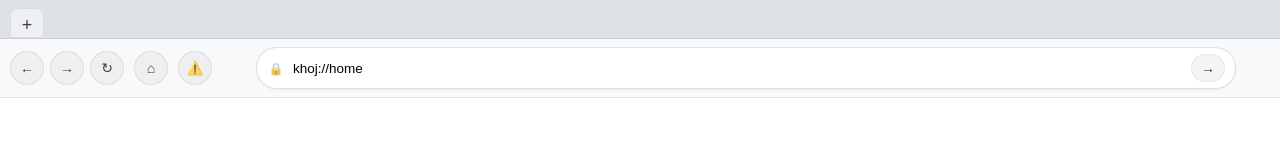
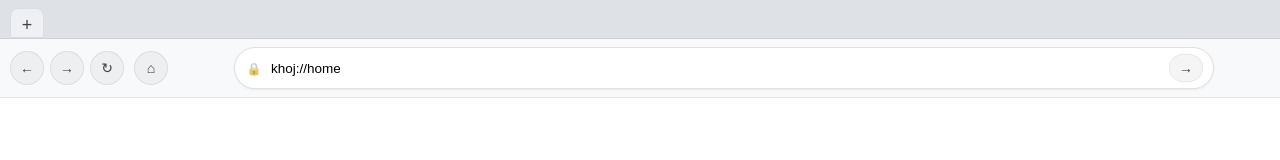
Before and after one commit to prashmaybe/khoj, a React app: page / in a window 1280 px wide. Shown: the top 160 px of the page. Built offline with nearby package versions, Linux system fonts and the light colour scheme.

Commit message:
refactor(App): remove unused error test component and state
- Remove ErrorTest import and all related usage
- Eliminate showErrorTest state and associated button
- Clean up UI by removing test error pages functionality

```diff
--- a/src/App.tsx
+++ b/src/App.tsx
@@ -1,7 +1,7 @@
 import React, { useState, useEffect } from 'react';
 import './App.scss';
 import { ElectronAPI } from './electron.d';
-import { ErrorPage, ErrorTest } from './components/ErrorPages';
+import { ErrorPage } from './components/ErrorPages';
 
 interface Tab {
   id: string;
@@ -20,7 +20,6 @@ const App: React.FC = () => {
   const [tabs, setTabs] = useState<Tab[]>([]);
   const [activeTabId, setActiveTabId] = useState<string | null>(null);
   const [url, setUrl] = useState<string>(HOME_URL);
-  const [showErrorTest, setShowErrorTest] = useState<boolean>(false);
 
   const activeTab = tabs.find(tab => tab.id === activeTabId);
 
@@ -283,16 +282,8 @@ const App: React.FC = () => {
             </button>
           </div>
           <button onClick={goHome} className="nav-button home-button" title="Home" aria-label="Home">
-            <span className="nav-icon" aria-hidden="true">⌂</span>
-          </button>
-          <button
-            onClick={() => setShowErrorTest(true)}
-            className="nav-button test-button"
-            title="Test Error Pages"
-            aria-label="Test Error Pages"
-          >
-            <span className="nav-icon" aria-hidden="true">⚠️</span>
-          </button>
+          <span className="nav-icon" aria-hidden="true">⌂</span>
+        </button>
           <div className="url-bar">
             <div className={`omnibox ${activeTab?.isLoading ? 'is-loading' : ''}`}>
               <span className="omnibox-lock" aria-hidden="true">🔒</span>
@@ -342,10 +333,6 @@ const App: React.FC = () => {
           )}
         </div>
       </div>
-
-      {showErrorTest && (
-        <ErrorTest onClose={() => setShowErrorTest(false)} />
-      )}
     </>
   );
 };
```
